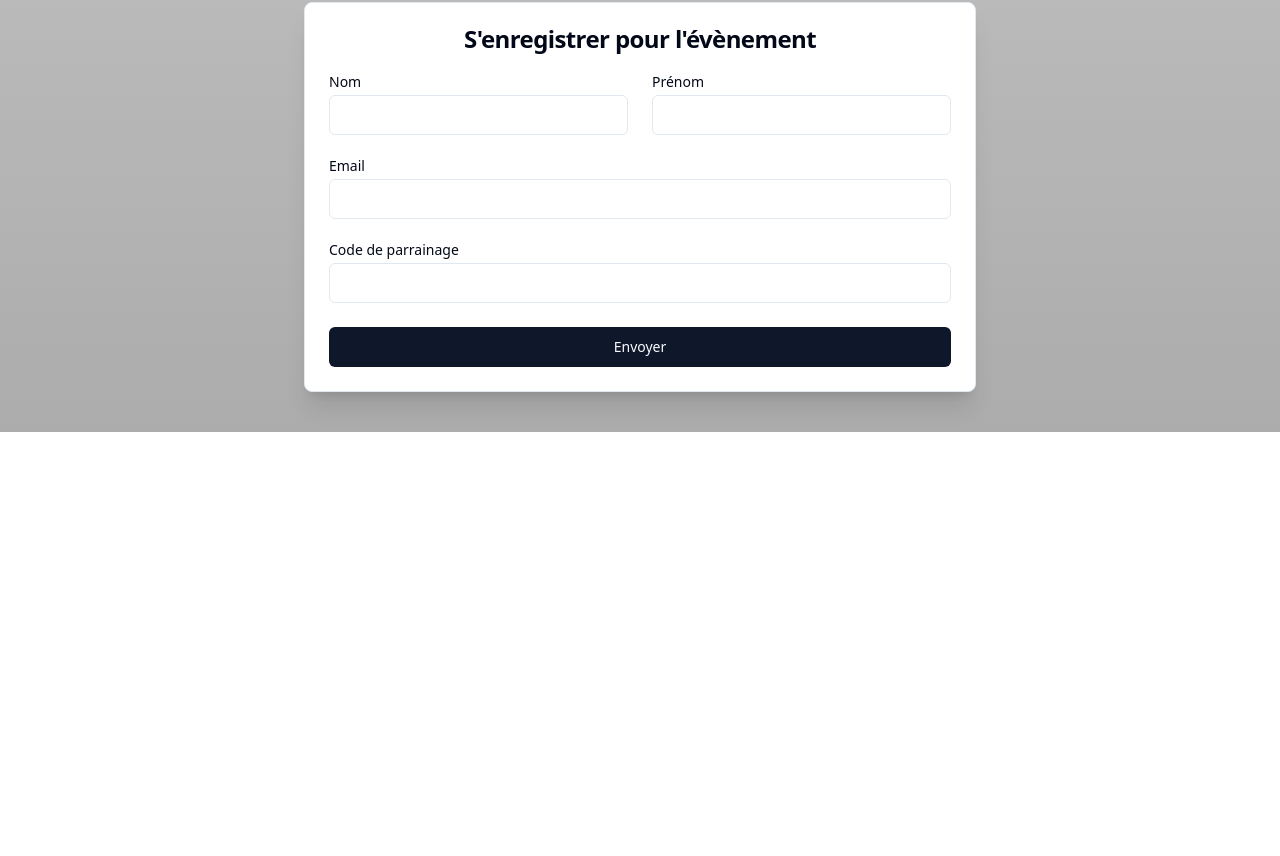
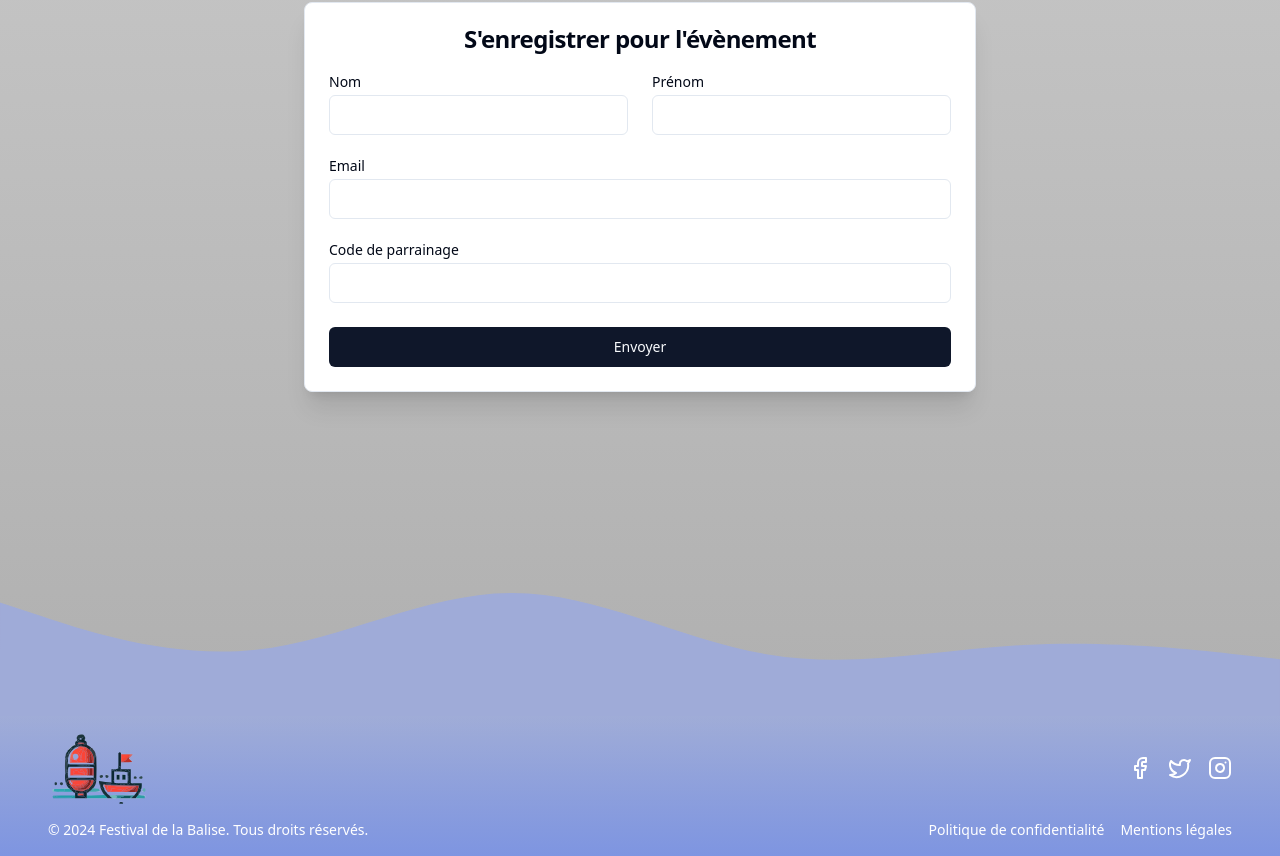
Before and after one commit to TugdualDek/festivaldelabalise, a Next.js app: page / in a window 1280 px wide. Shown: the part 1720-2576 px from the top of the page. Before the commit the page ends 2152 px from the top, so only its background shows below. Built offline with nearby package versions, Linux system fonts and the light colour scheme.

Commit message:
wip (footer) : add footer to page with svg

```diff
--- a/src/app/page.tsx
+++ b/src/app/page.tsx
@@ -4,11 +4,14 @@ import Navbar from "@/components/navbar/Navbar.component";
 import APropos from "@/components/aPropos/APropos.component";
 import Program from "@/components/programme/Program.component";
 import Register from "@/components/register/Register.component";
+import Footer from "@/components/footer/Footer.component";
 
 export default function IndexPage() {
   return (
-    <section className="container grid items-center pb-8 pt-6 md:py-10">
+    <div className="flex flex-col min-h-screen">
       <Navbar />
+      <main className="flex-grow">
+        <section className="container grid items-center py-6 md:py-10">
           <div id="">
             <Hero />
           </div>
@@ -29,5 +32,8 @@ export default function IndexPage() {
             <Register />
           </div>
         </section>
+      </main>
+      <Footer />
+    </div>
   );
 }
--- /dev/null
+++ b/src/components/footer/Footer.component.tsx
@@ -0,0 +1,68 @@
+import Image from "next/image";
+import Link from "next/link";
+import { Facebook, Twitter, Instagram } from "lucide-react";
+
+const Footer = () => {
+  return (
+    <footer className="w-full">
+      <div className="w-full">
+        <Image
+          src="/wave.svg"
+          alt="Wave decoration"
+          layout="responsive"
+          width={1920}
+          height={100}
+        />
+      </div>
+      <div className="bg-gradient-to-b from-[var(--color-blue)] to-[var(--color-blue-dark)] p-4">
+        <div className="container mx-auto flex flex-col space-y-4">
+          <div className="flex flex-col md:flex-row justify-between items-center">
+            <Image src="/logo.svg" alt="Logo" width={100} height={50} />
+            <div className="flex space-x-4 mt-4 md:mt-0">
+              <SocialIcons />
+            </div>
+          </div>
+          <div className="flex flex-col md:flex-row justify-between items-center">
+            <p className="text-sm text-white order-2 md:order-1 mt-4 md:mt-0">
+              © 2024 Festival de la Balise. Tous droits réservés.
+            </p>
+            <div className="flex space-x-4 order-1 md:order-2">
+              <Link
+                href="/politique-de-confidentialite"
+                className="text-white hover:underline text-sm"
+              >
+                Politique de confidentialité
+              </Link>
+              <Link
+                href="/mentions-legales"
+                className="text-white hover:underline text-sm"
+              >
+                Mentions légales
+              </Link>
+            </div>
+          </div>
+        </div>
+      </div>
+    </footer>
+  );
+};
+
+const SocialIcons = () => (
+  <>
+    <Link href="https://facebook.com" target="_blank" rel="noopener noreferrer">
+      <Facebook className="text-white hover:text-gray-300" size={24} />
+    </Link>
+    <Link href="https://twitter.com" target="_blank" rel="noopener noreferrer">
+      <Twitter className="text-white hover:text-gray-300" size={24} />
+    </Link>
+    <Link
+      href="https://instagram.com"
+      target="_blank"
+      rel="noopener noreferrer"
+    >
+      <Instagram className="text-white hover:text-gray-300" size={24} />
+    </Link>
+  </>
+);
+
+export default Footer;
--- a/src/styles/globals.css
+++ b/src/styles/globals.css
@@ -31,36 +31,11 @@
     --chart-5: 27 87% 67%;
     --color-red: #c82333;
     --color-blue: rgba(144, 169, 255, 0.5);
+    --color-blue-dark: rgba(126, 149, 225, 1);
     --color-green: rgba(143, 179, 57, 1);
     --navbar-height: 4rem;
   }
 
-  .dark {
-    --background: 222.2 84% 4.9%;
-    --foreground: 210 40% 98%;
-    --card: 222.2 84% 4.9%;
-    --card-foreground: 210 40% 98%;
-    --popover: 222.2 84% 4.9%;
-    --popover-foreground: 210 40% 98%;
-    --primary: 210 40% 98%;
-    --primary-foreground: 222.2 47.4% 11.2%;
-    --secondary: 217.2 32.6% 17.5%;
-    --secondary-foreground: 210 40% 98%;
-    --muted: 217.2 32.6% 17.5%;
-    --muted-foreground: 215 20.2% 65.1%;
-    --accent: 217.2 32.6% 17.5%;
-    --accent-foreground: 210 40% 98%;
-    --destructive: 0 62.8% 30.6%;
-    --destructive-foreground: 210 40% 98%;
-    --border: 217.2 32.6% 17.5%;
-    --input: 217.2 32.6% 17.5%;
-    --ring: 212.7 26.8% 83.9%;
-    --chart-1: 220 70% 50%;
-    --chart-2: 160 60% 45%;
-    --chart-3: 30 80% 55%;
-    --chart-4: 280 65% 60%;
-    --chart-5: 340 75% 55%;
-  }
 }
 
 @layer base {
```
Also changed, not shown: public/wave.svg (added). Lines whose indentation alone changed are shown as unchanged.
